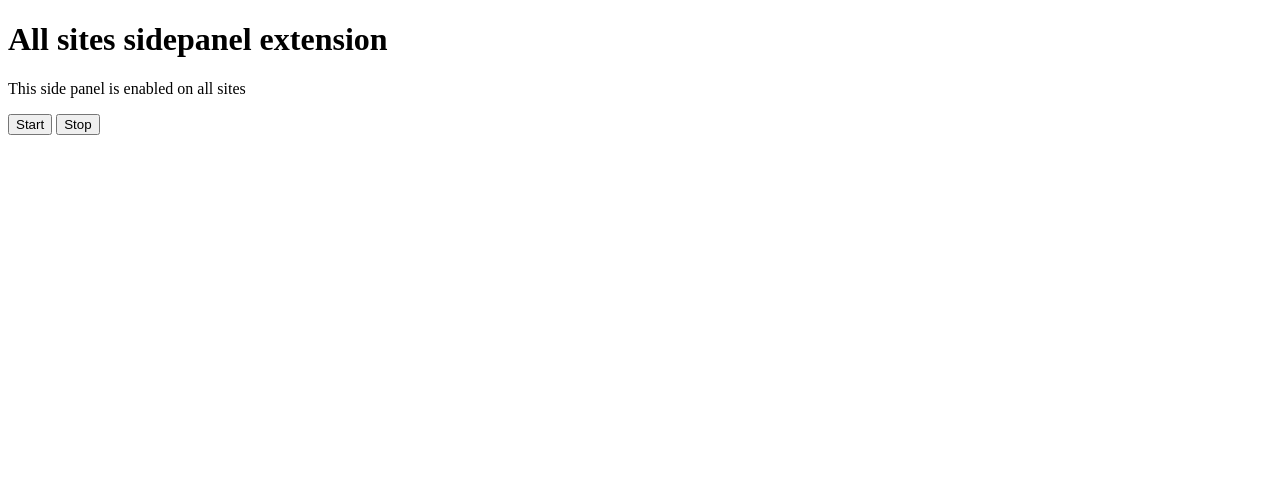
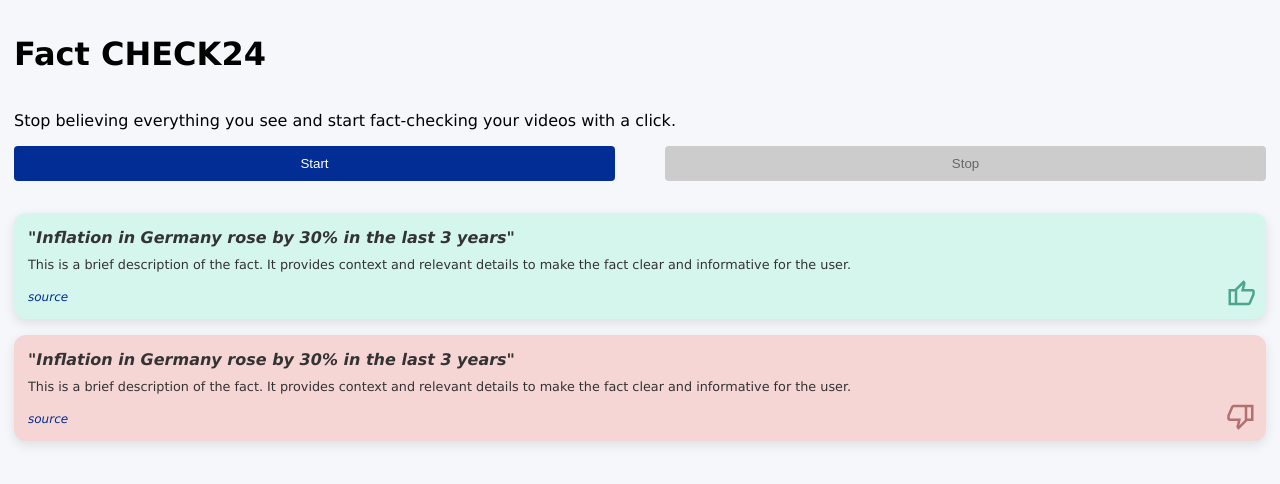
Before and after one commit to HappyKnuckles/fact-check24, a browser extension: page fact-check24/side_panel/side_panel.html in a window 1280 px wide. Drawn offline with Linux system fonts and the light colour scheme.

Commit message:
UI frontend

```diff
--- a/fact-check24/offscreen.js
+++ b/fact-check24/offscreen.js
@@ -33,6 +33,7 @@ chrome.runtime.onMessage.addListener((msg) => {
       // Create ScriptProcessor to access raw audio data
       const processor = audioCtx.createScriptProcessor(4096, 1, 1);
 
+
       processor.onaudioprocess = (e) => {
         const inputBuffer = e.inputBuffer.getChannelData(0); // Mono channel
         const bits = Array.from(inputBuffer).map((sample) => {
--- /dev/null
+++ b/fact-check24/side_panel/fact-card.css
@@ -0,0 +1,53 @@
+.card {
+  background-repeat: no-repeat;
+  background-position: bottom 10px right 10px;
+  background-size: 30px;
+  box-shadow: 0 4px 12px var(--card-shadow);
+  border-radius: var(--card-radius);
+  padding: var(--padding);
+  transition: transform 0.2s ease, box-shadow 0.2s ease;
+}
+
+.card.card-true {
+  background-color: var(--true-color);
+  background-image: url("/assets/thumb_up.svg");
+}
+
+.card.card-false {
+  background-color: var(--false-color);
+  background-image: url("/assets/thumb_down.svg");
+}
+
+.card:hover {
+  transform: translateY(-4px);
+  box-shadow: 0 6px 18px var(--card-shadow);
+}
+
+.fact-title {
+  font-size: 1rem;
+  font-style: italic;
+  line-height: 1.35;
+  margin: 0 0 8px;
+  color: var(--text-color);
+}
+
+.fact-description {
+  font-size: 0.8rem;
+  line-height: 1.35;
+  margin: 0 0 12px;
+  color: var(--text-color);
+}
+
+.fact-source {
+  font-size: 0.75rem;
+  text-decoration: none;
+  font-style: italic;
+  color: var(--primary-color);
+  font-weight: 500;
+  transition: color 0.2s ease;
+}
+
+.fact-source:hover {
+  color: var(--link-hover);
+  text-decoration: underline;
+}
--- a/fact-check24/side_panel/side_panel.html
+++ b/fact-check24/side_panel/side_panel.html
@@ -1,17 +1,65 @@
 <!DOCTYPE html>
-<html>
+<html lang="en">
   <head>
-    <title>My Sidepanel</title>
+    <meta charset="UTF-8" />
+    <meta name="viewport" content="width=device-width, initial-scale=1.0" />
+    <title>Fact CHECK24</title>
+    <link rel="stylesheet" href="style.css" />
+    <link rel="stylesheet" href="fact-card.css" />
+
+    <link
+      href="https://fonts.googleapis.com/css2?family=Karla:ital,wght@0,200..800;1,200..800&family=Onest:wght@100..900&family=Open+Sans:ital,wght@0,300..800;1,300..800&display=swap"
+      rel="stylesheet"
+    />
   </head>
   <body>
-    <h1>All sites sidepanel extension</h1>
-    <p>This side panel is enabled on all sites</p>
+    <h1>Fact CHECK24</h1>
+    <p>
+      Stop believing everything you see and start fact-checking your videos with
+      a click.
+    </p>
+    <div class="buttons-container">
       <button id="start-check">Start</button>
-      <button id="stop-check">Stop</button>
-        <p id="status"></p>
-
-      <div id="fact"></div>
-      <script src="side_panel.js"></script>
-
+      <button id="stop-check" disabled>Stop</button>
+    </div>
+    <p id="status"></p>
+    <div id="fact"></div>
+    <div id="cards-container">
+      <div class="card card-true">
+        <h2 class="fact-title">
+          "Inflation in Germany rose by 30% in the last 3 years"
+        </h2>
+        <p class="fact-description">
+          This is a brief description of the fact. It provides context and
+          relevant details to make the fact clear and informative for the user.
+        </p>
+        <a
+          href="https://example.com/source"
+          class="fact-source"
+          target="_blank"
+          rel="noopener noreferrer"
+        >
+          source
+        </a>
+      </div>
+      <div class="card card-false">
+        <h2 class="fact-title">
+          "Inflation in Germany rose by 30% in the last 3 years"
+        </h2>
+        <p class="fact-description">
+          This is a brief description of the fact. It provides context and
+          relevant details to make the fact clear and informative for the user.
+        </p>
+        <a
+          href="https://example.com/source"
+          class="fact-source"
+          target="_blank"
+          rel="noopener noreferrer"
+        >
+          source
+        </a>
+      </div>
+    </div>
+    <script src="side_panel.js"></script>
   </body>
 </html>
--- /dev/null
+++ b/fact-check24/side_panel/style.css
@@ -0,0 +1,51 @@
+:root {
+  --padding: 14px;
+  --card-bg: #ffffff;
+  --card-shadow: rgba(0, 0, 0, 0.1);
+  --card-radius: 12px;
+  --primary-color: #022d94;
+  --text-color: #333333;
+  --link-hover: rgb(13, 0, 88);
+  --true-color: #d5f6ed;
+  --false-color: #f6d5d5;
+  --font-family: "Verdana", sans-serif;
+}
+
+* {
+  box-sizing: border-box;
+}
+body {
+  margin: 0;
+  padding: var(--padding);
+  font-family: var(--font-family);
+  background: #f5f7fa;
+  display: flex;
+  flex-direction: column;
+}
+button:disabled,
+button[disabled] {
+  background-color: #cccccc !important;
+  color: #666666 !important;
+  cursor: not-allowed !important;
+}
+
+.buttons-container {
+  display: flex;
+  justify-content: space-between;
+}
+#start-check,
+#stop-check {
+  width: 48%;
+  background-color: var(--primary-color);
+  color: #fff;
+  border: none;
+  border-radius: 4px;
+  padding: 10px 20px;
+  cursor: pointer;
+}
+
+#cards-container {
+  display: flex;
+  flex-direction: column;
+  gap: 1rem;
+}
```
Also changed, not shown: fact-card.html (added, +36 -0 lines), assets/thumb_down.svg (added), assets/thumb_up.svg (added).
